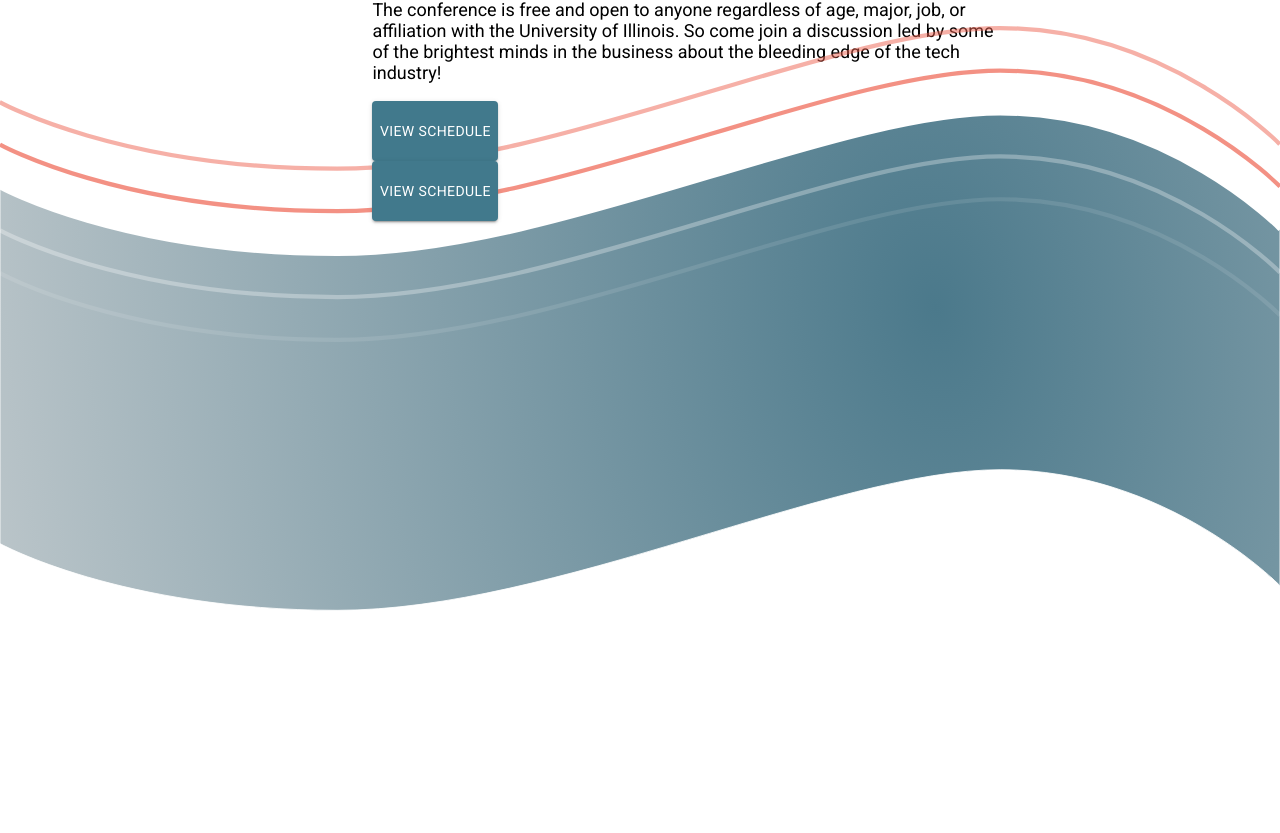
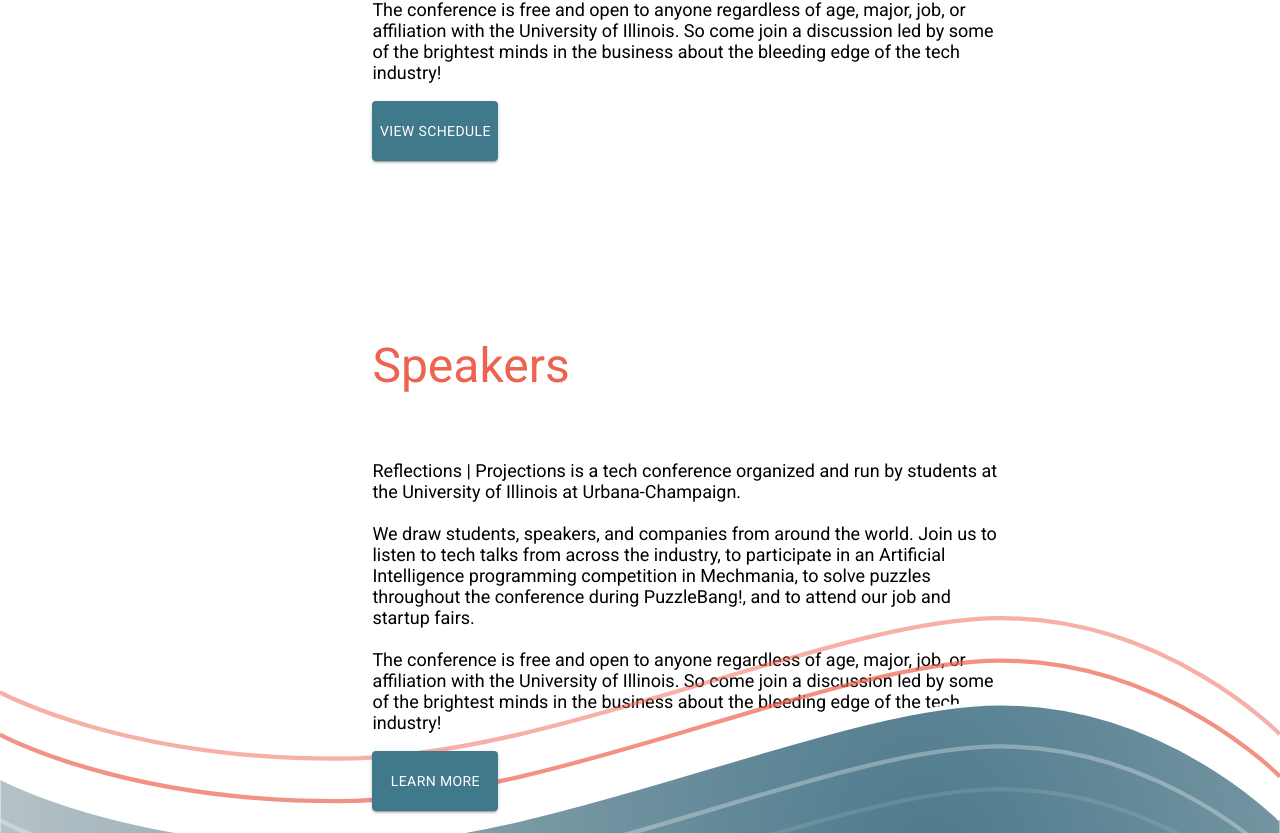
Before and after one commit to ReflectionsProjections/rp2022, a Next.js app: page / in a window 1280 px wide. Shown: the part 1947-2780 px from the top of the page. Before the commit the page ends 2558 px from the top, so only its background shows below. Built offline with nearby package versions, Linux system fonts and the light colour scheme.

Commit message:
Landing page edits

```diff
--- a/components/About.js
+++ b/components/About.js
@@ -119,12 +119,35 @@ export default function About() {
           </Button>
         </Container>
 
+
+
+      </Col>
+
+
+
+      <Col className={classes.mainCol}>
+
+<p className={classes.subheading2}>
+Speakers
+</p>
+<p className={classes.diffBody}>
+Reflections | Projections is a tech conference organized and run by students at
+<br></br>the University of Illinois at Urbana-Champaign.
+
+<br></br>
+  <br></br>
+
+We draw students, speakers, and companies from around the world. Join us to <br></br> listen to tech talks from across the industry, to participate in an Artificial <br></br> Intelligence programming competition in Mechmania, to solve puzzles <br></br>throughout the conference during PuzzleBang!, and to attend our job and <br></br>startup fairs.
+  <br></br>
+  <br></br>
+  The conference is free and open to anyone regardless of age, major, job, or <br></br> affiliation with the University of Illinois. So come join a discussion led by some <br></br>of the brightest minds in the business about the bleeding edge of the tech <br></br> industry!
+</p>
 <Container className={classes.container}>
 
   <Button variant='contained'
     className={classes.navButton2}
     style={{ backgroundColor: '#41798C' }}>
-            View schedule
+    Learn more
   </Button>
 </Container>
 
--- a/components/AboutStyles.js
+++ b/components/AboutStyles.js
@@ -82,6 +82,11 @@ const useStyles = makeStyles({
         flexFlow: 'row',
     },
 
+    container2: {
+        justifyContent: 'flex-start',
+        flexFlow: 'flex-inline',
+    },
+
     body: {
         fontSize: '18px',
         fontFamily: 'var(--font-family)',
```
Lines whose indentation alone changed are shown as unchanged.
